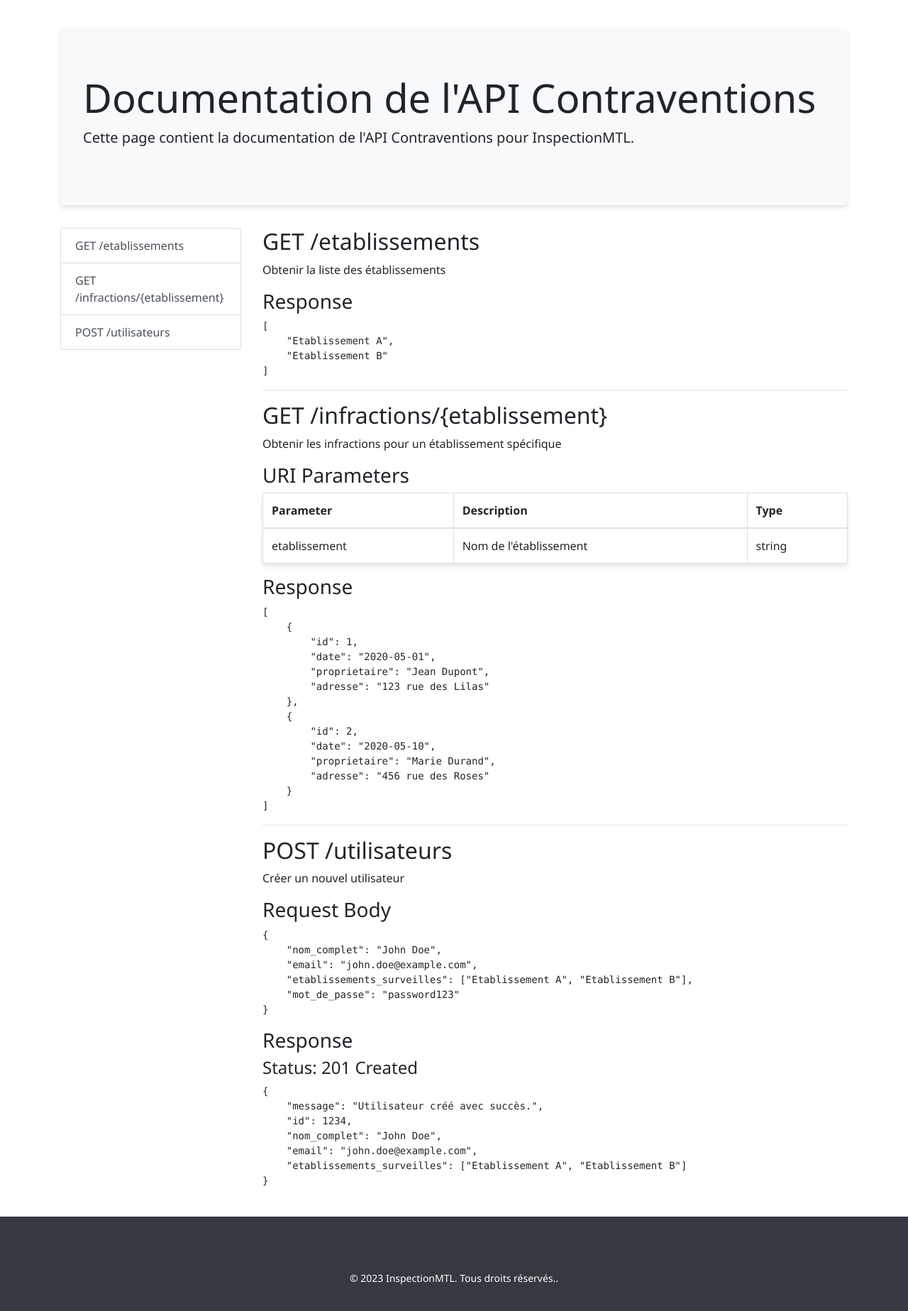
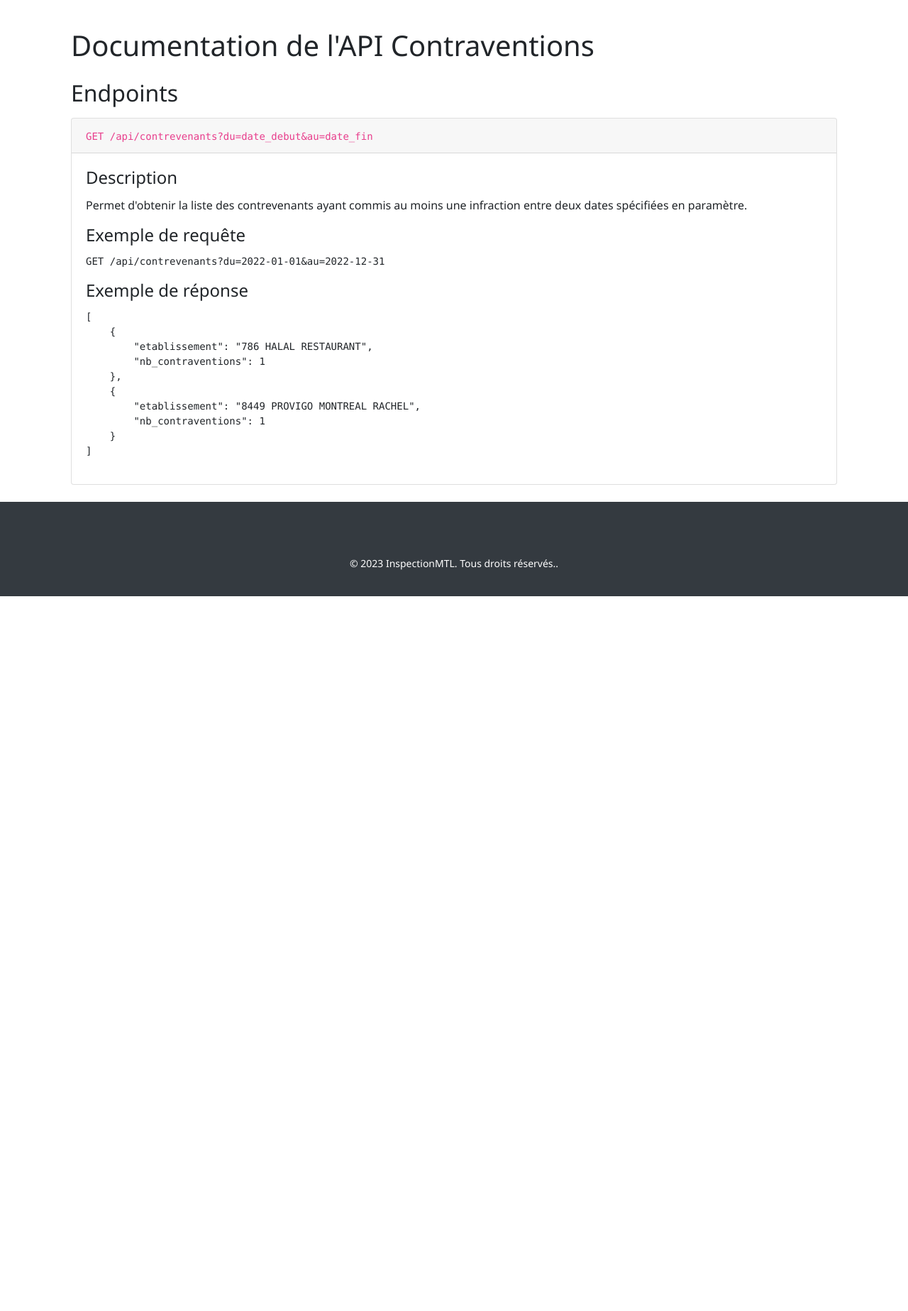
Before and after one commit to oussamaelfig/Ville_Montreal, a Flask app: template templates/api_doc.html in a window 1280 px wide. Shown: the part 96-1943 px from the top of the page at 71% size. After the commit the page ends 936 px from the top, so only its background shows below. Run offline with Flask 2, Linux system fonts and the light colour scheme; the template is opened without the code that fills it, so the values that code supplies are empty; some libraries are stand-ins or nearby versions.

Commit message:
add endpoints to my api_doc.html

```diff
--- a/templates/api_doc.html
+++ b/templates/api_doc.html
@@ -1,96 +1,39 @@
 {% extends "base.html" %}
 
-{% block title %}Documentation de l'API{% endblock %}
+{% block title %}API Documentation{% endblock %}
 
 {% block content %}
-    <div class="jumbotron">
-        <h1 class="display-4">Documentation de l'API Contraventions</h1>
-        <p class="lead">Cette page contient la documentation de l'API
-            Contraventions pour InspectionMTL.</p>
-    </div>
+    <div class="container">
+        <h1 class="mb-4">Documentation de l'API Contraventions</h1>
 
-    <div class="row">
-        <div class="col-md-3">
-            <div class="list-group mb-4">
-                <a href="#get_etablissements"
-                   class="list-group-item list-group-item-action">GET
-                    /etablissements</a>
-                <a href="#get_infractions"
-                   class="list-group-item list-group-item-action">GET
-                    /infractions/{etablissement}</a>
-                <a href="#post_utilisateurs"
-                   class="list-group-item list-group-item-action">POST
-                    /utilisateurs</a>
+        <h2 class="mb-3">Endpoints</h2>
+
+        <div class="card mb-4">
+            <div class="card-header">
+                <code>GET /api/contrevenants?du=date_debut&au=date_fin</code>
+            </div>
+            <div class="card-body">
+                <h4 class="card-title">Description</h4>
+                <p class="card-text">Permet d'obtenir la liste des
+                    contrevenants ayant commis au moins une infraction entre
+                    deux dates spécifiées en paramètre.</p>
+                <h4 class="card-title">Exemple de requête</h4>
+                <pre><code>GET /api/contrevenants?du=2022-01-01&au=2022-12-31</code></pre>
+                <h4 class="card-title">Exemple de réponse</h4>
+                <pre><code>[
+    {
+        "etablissement": "786 HALAL RESTAURANT",
+        "nb_contraventions": 1
+    },
+    {
+        "etablissement": "8449 PROVIGO MONTREAL RACHEL",
+        "nb_contraventions": 1
+    }
+]</code></pre>
             </div>
         </div>
-        <div class="col-md-9">
-            <section id="get_etablissements">
-                <h2>GET /etablissements</h2>
-                <p>Obtenir la liste des établissements</p>
-                <h3>Response</h3>
-                <pre><code>[
-    "Etablissement A",
-    "Etablissement B"
-]</code></pre>
-            </section>
-            <hr>
-            <section id="get_infractions">
-                <h2>GET /infractions/{etablissement}</h2>
-                <p>Obtenir les infractions pour un établissement spécifique</p>
-                <h3>URI Parameters</h3>
-                <table class="table table-bordered">
-                    <thead>
-                    <tr>
-                        <th>Parameter</th>
-                        <th>Description</th>
-                        <th>Type</th>
-                    </tr>
-                    </thead>
-                    <tbody>
-                    <tr>
-                        <td>etablissement</td>
-                        <td>Nom de l'établissement</td>
-                        <td>string</td>
-                    </tr>
-                    </tbody>
-                </table>
-                <h3>Response</h3>
-                <pre><code>[
-    {
-        "id": 1,
-        "date": "2020-05-01",
-        "proprietaire": "Jean Dupont",
-        "adresse": "123 rue des Lilas"
-    },
-    {
-        "id": 2,
-        "date": "2020-05-10",
-        "proprietaire": "Marie Durand",
-        "adresse": "456 rue des Roses"
-    }
-]</code></pre>
-            </section>
-            <hr>
-            <section id="post_utilisateurs">
-                <h2>POST /utilisateurs</h2>
-                <p>Créer un nouvel utilisateur</p>
-                <h3>Request Body</h3>
-                <pre><code>{
-    "nom_complet": "John Doe",
-    "email": "john.doe@example.com",
-    "etablissements_surveilles": ["Etablissement A", "Etablissement B"],
-    "mot_de_passe": "password123"
-}</code></pre>
-                <h3>Response</h3>
-                <h4>Status: 201 Created</h4>
-                <pre><code>{
-    "message": "Utilisateur créé avec succès.",
-    "id": 1234,
-    "nom_complet": "John Doe",
-    "email": "john.doe@example.com",
-    "etablissements_surveilles": ["Etablissement A", "Etablissement B"]
-}</code></pre>
-            </section>
-        </div>
+
+        <!-- Ajoutez d'autres cartes pour les autres endpoints -->
+
     </div>
 {% endblock %}
```
